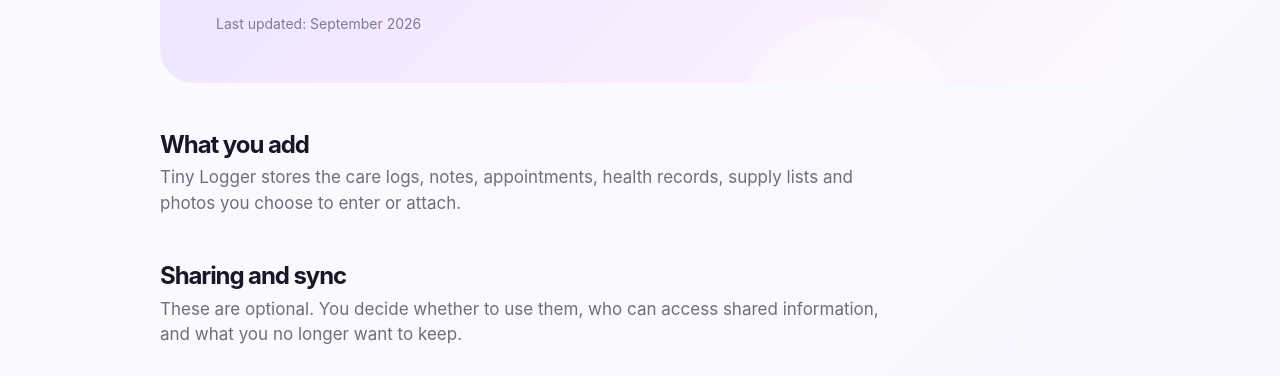
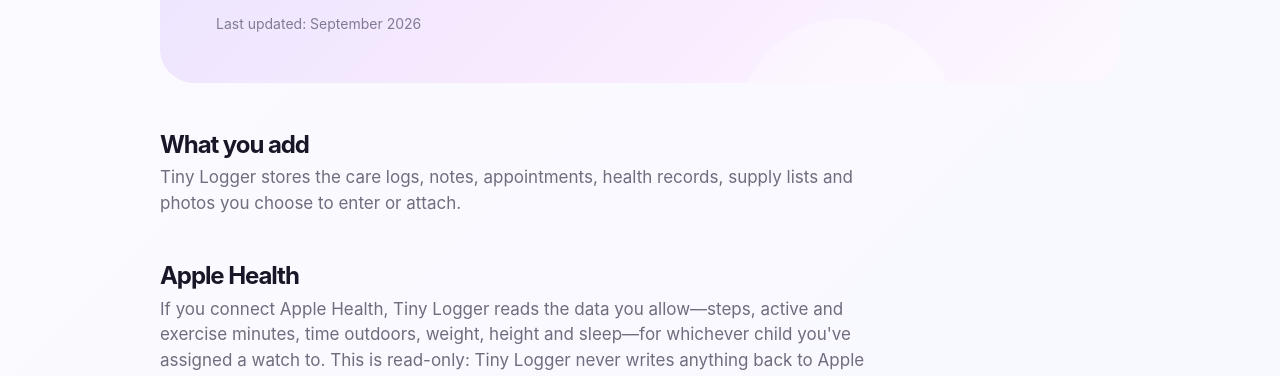
Before and after one commit to okkle-lab/tiny-logger, a plain HTML site: page privacy.html in a window 1280 px wide. Shown: the part 368-744 px from the top of the page. Drawn offline with Linux system fonts and the light colour scheme.

Commit message:
Update privacy.html

```diff
--- a/privacy.html
+++ b/privacy.html
@@ -7,6 +7,7 @@
     <section class="info-hero privacy-hero"><p class="home-eyebrow">Privacy</p><h1>Privacy, made clearer.</h1><p>A simple explanation of what you choose to add, share and use—without the legal fog.</p><span class="updated-date">Last updated: September 2026</span></section>
     <section class="legal-stack">
       <article class="legal-card"><h2>What you add</h2><p>Tiny Logger stores the care logs, notes, appointments, health records, supply lists and photos you choose to enter or attach.</p></article>
+      <article class="legal-card"><h2>Apple Health</h2><p>If you connect Apple Health, Tiny Logger reads the data you allow—steps, active and exercise minutes, time outdoors, weight, height and sleep—for whichever child you've assigned a watch to. This is read-only: Tiny Logger never writes anything back to Apple Health, and disconnecting doesn't change your Apple Health data itself. It's used only to show that child's own snapshot in Today and Trends—never for advertising, marketing or any other purpose, never sold, and never shared with any third party, including the retailers linked from Essentials.</p></article>
       <article class="legal-card"><h2>Sharing and sync</h2><p>These are optional. You decide whether to use them, who can access shared information, and what you no longer want to keep.</p></article>
       <article class="legal-card"><h2>Retailer links</h2><p>Essentials may include optional retailer links. Some may earn Tiny Logger a commission at no extra cost to you. A retailer’s own privacy policy applies after you leave Tiny Logger.</p></article>
       <article class="legal-card"><h2>How recommendations work</h2><p>They may use broad child age stages, tracked essential types and your Essentials choices—not photos, conversations, symptoms, medical records or HealthKit data.</p></article>
```
